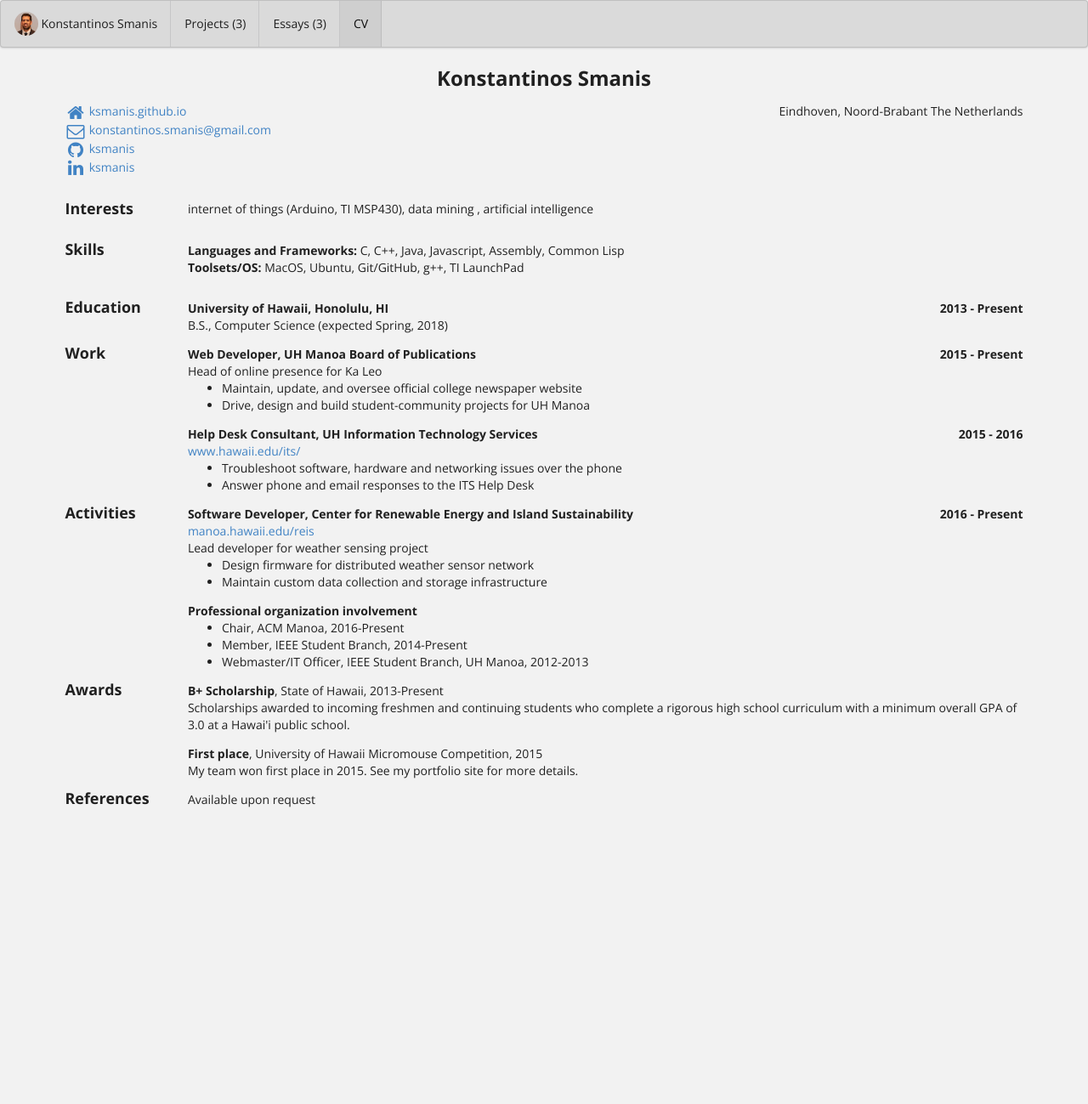
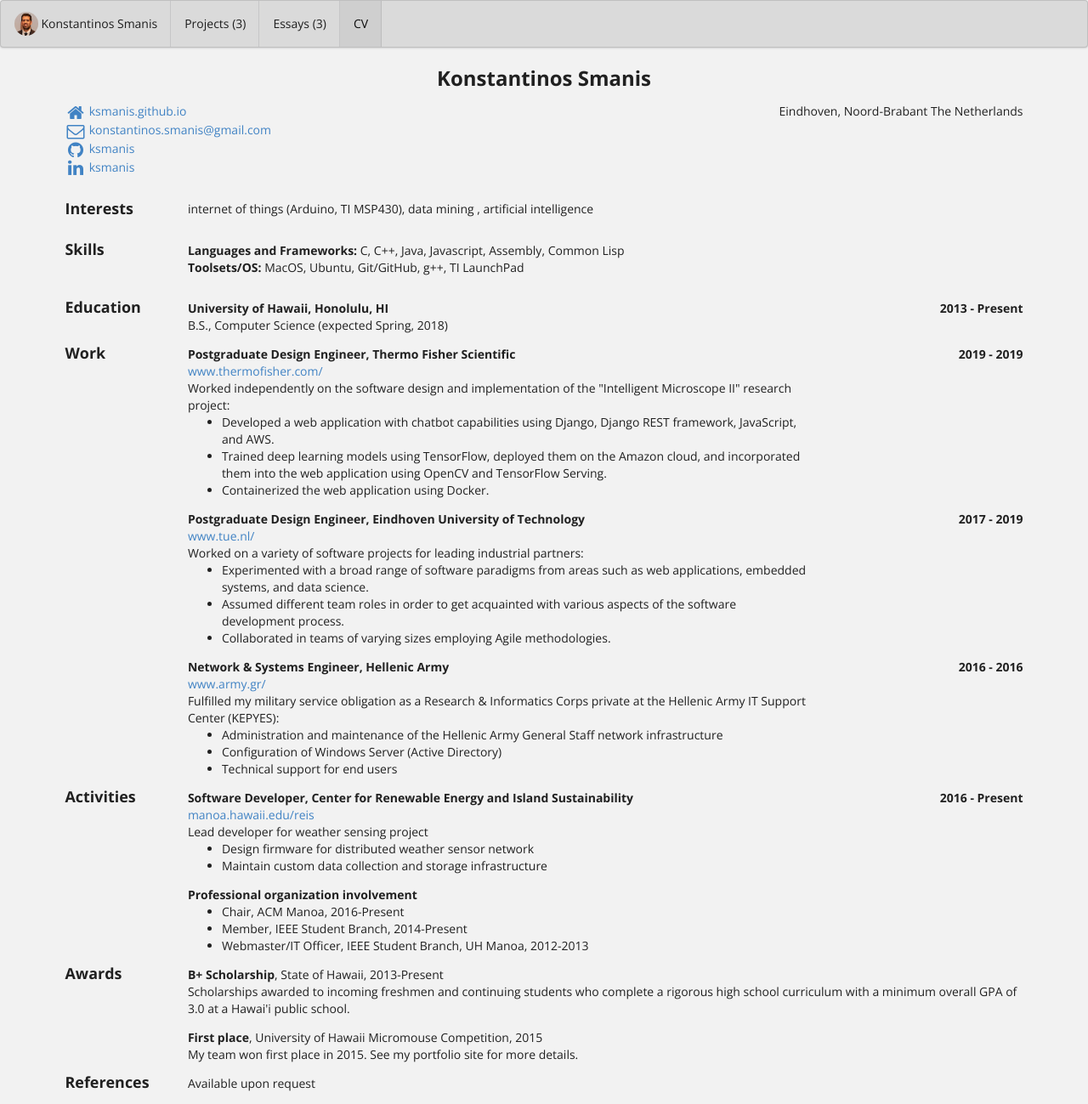
Before and after one commit to KSmanis/ksmanis.github.io, a Jekyll site: the page built from bio/index.html, in a window 1280 px wide. Shown: the whole page at 85% size. Built offline with Jekyll 4.4.1, drawn with Linux system fonts in a browser that asks for light colours; before the commit the page ends 965 px from its top, so only the background shows below that.

Commit message:
Personalize work section

```diff
--- a/_data/bio.json
+++ b/_data/bio.json
@@ -85,27 +85,42 @@
   ],
   "work": [
     {
-      "company": "UH Manoa Board of Publications",
-      "position": "Web Developer",
-      "website": "",
-      "startDate": "2015-08-01",
-      "endDate": "Present",
-      "summary": "Head of online presence for Ka Leo",
+      "company": "Thermo Fisher Scientific",
+      "position": "Postgraduate Design Engineer",
+      "website": "https://www.thermofisher.com/",
+      "startDate": "2019-01",
+      "endDate": "2019-10",
+      "summary": "Worked independently on the software design and implementation of the \"Intelligent Microscope II\" research project:",
       "highlights": [
-        "Maintain, update, and oversee official college newspaper website",
-        "Drive, design and build student-community projects for UH Manoa"
+        "Developed a web application with chatbot capabilities using Django, Django REST framework, JavaScript, and AWS.",
+        "Trained deep learning models using TensorFlow, deployed them on the Amazon cloud, and incorporated them into the web application using OpenCV and TensorFlow Serving.",
+        "Containerized the web application using Docker."
       ]
     },
     {
-      "company": "UH Information Technology Services",
-      "position": "Help Desk Consultant",
-      "website": "http://www.hawaii.edu/its/",
-      "startDate": "2015-01-01",
-      "endDate": "2016-03-15",
-      "summary": "",
+      "company": "Eindhoven University of Technology",
+      "position": "Postgraduate Design Engineer",
+      "website": "https://www.tue.nl/",
+      "startDate": "2017-10",
+      "endDate": "2019-10",
+      "summary": "Worked on a variety of software projects for leading industrial partners:",
       "highlights": [
-        "Troubleshoot software, hardware and networking issues over the phone",
-        "Answer phone and email responses to the ITS Help Desk"
+        "Experimented with a broad range of software paradigms from areas such as web applications, embedded systems, and data science.",
+        "Assumed different team roles in order to get acquainted with various aspects of the software development process.",
+        "Collaborated in teams of varying sizes employing Agile methodologies."
+      ]
+    },
+    {
+      "company": "Hellenic Army",
+      "position": "Network & Systems Engineer",
+      "website": "http://www.army.gr/",
+      "startDate": "2016-09",
+      "endDate": "2016-11",
+      "summary": "Fulfilled my military service obligation as a Research & Informatics Corps private at the Hellenic Army IT Support Center (KEPYES):",
+      "highlights": [
+        "Administration and maintenance of the Hellenic Army General Staff network infrastructure",
+        "Configuration of Windows Server (Active Directory)",
+        "Technical support for end users"
       ]
     }
   ],
```
